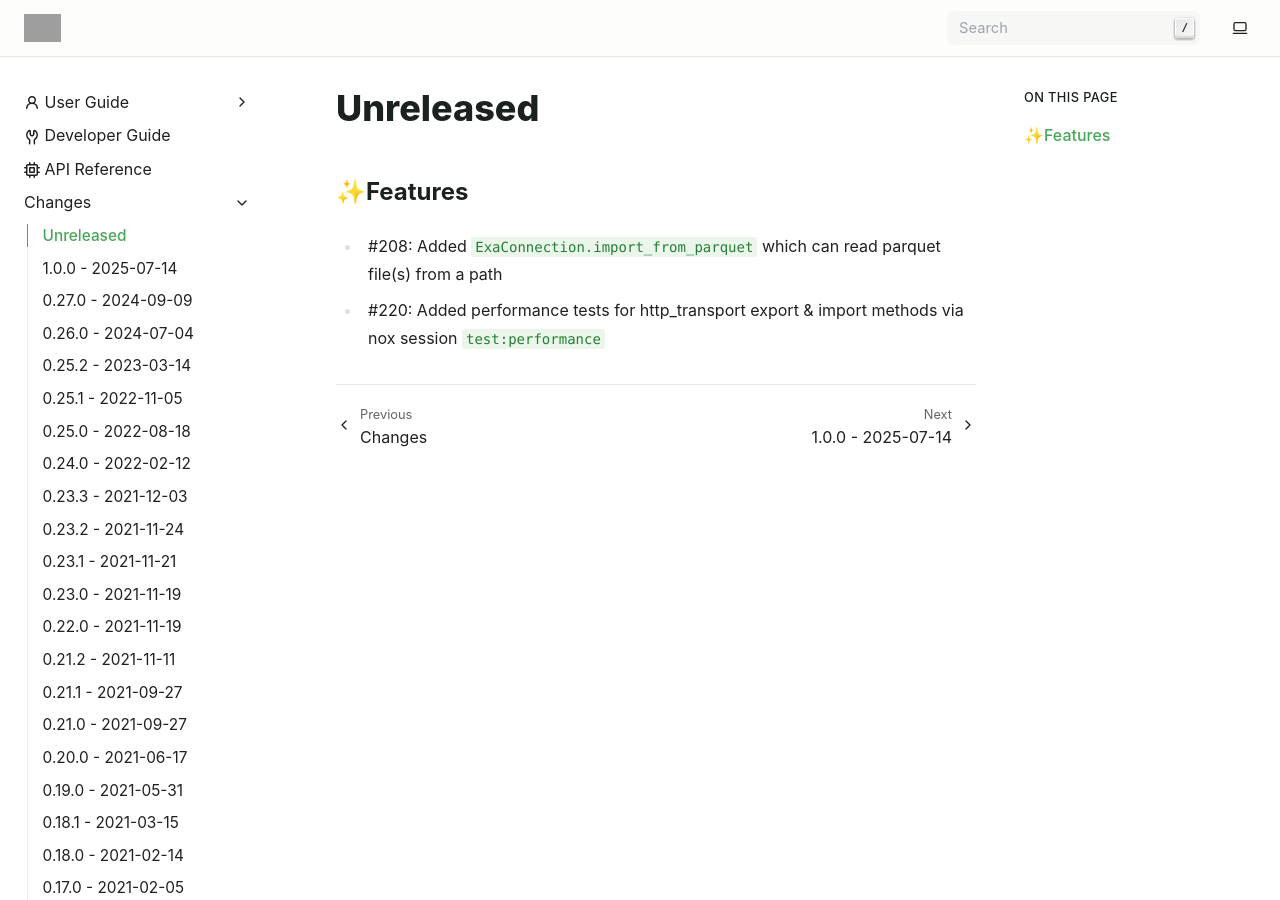
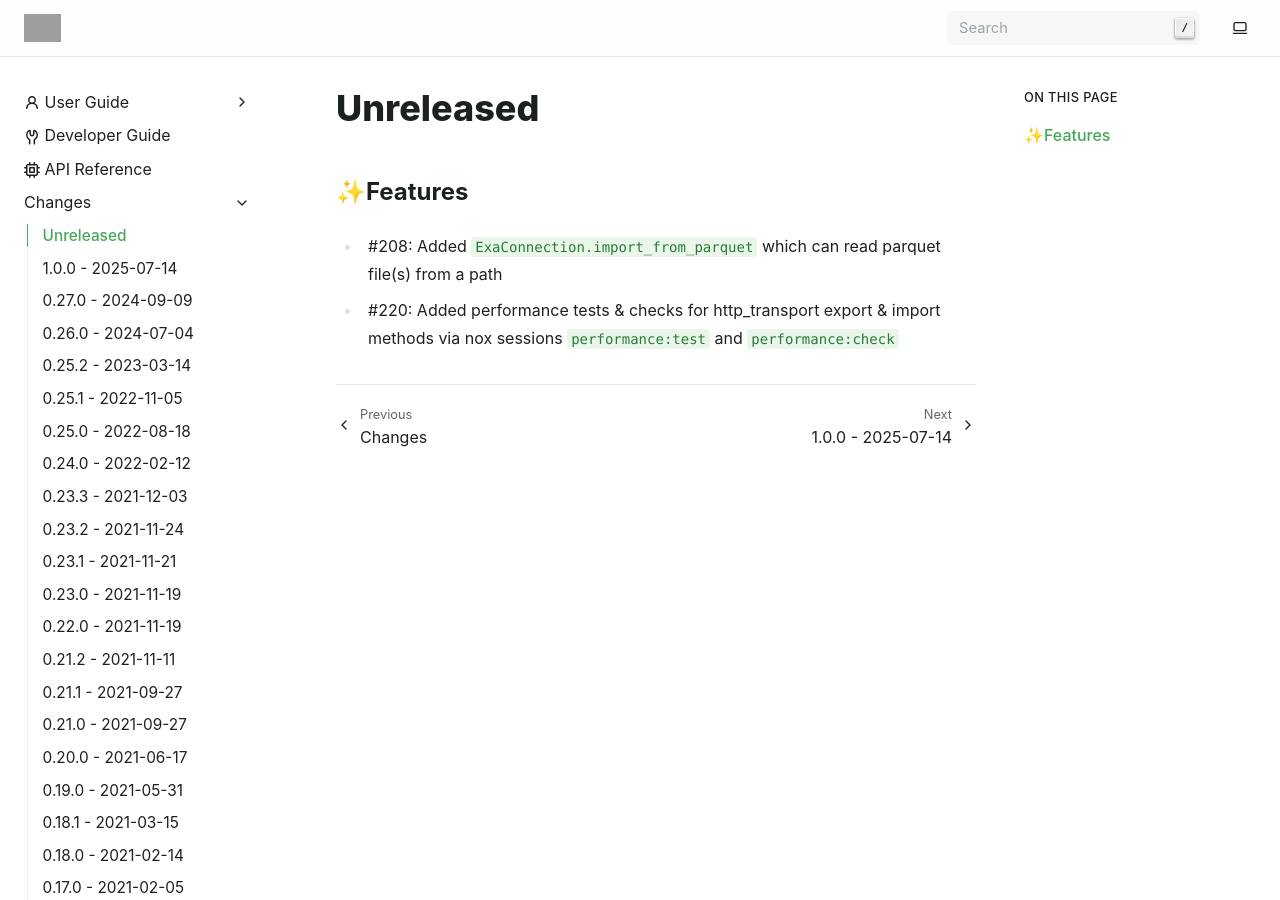
Before and after one commit to exasol/pyexasol, a Sphinx documentation site: the page built from doc/changes/unreleased.md, in a window 1280 px wide and 900 px high. Built offline with Sphinx 7.4.7, drawn with Linux system fonts in a browser that asks for light colours; pages that are not in the unit, such as notebooks, are missing from menus; grey boxes are pictures that could not be loaded.

Commit message:
fix doc/changes/unreleased.md

```diff
--- a/doc/changes/unreleased.md
+++ b/doc/changes/unreleased.md
@@ -2,4 +2,4 @@
 
 ## ✨Features
 * #208: Added `ExaConnection.import_from_parquet` which can read parquet file(s) from a path
-* #220: Added performance tests for http_transport export & import methods via nox session `test:performance`
+* #220: Added performance tests & checks for http_transport export & import methods via nox sessions `performance:test` and `performance:check`
```
